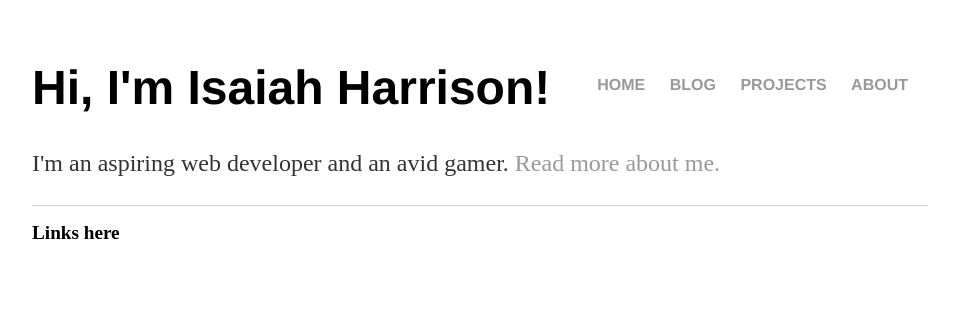
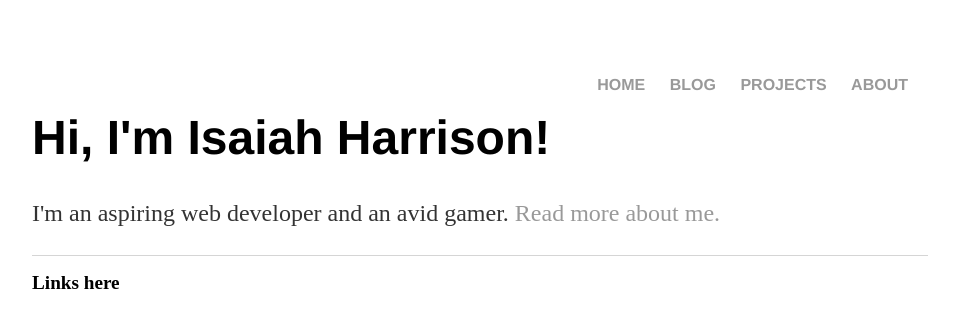
Before and after one commit to IGHarrison/igharrison.github.io, a Jekyll site: the page built from index.html, in a window 1280 px wide. Shown: the top 328 px of the page, without its empty margins (160-1119 px from the left). Built offline with Jekyll 4.4.1, drawn with Linux system fonts in a browser that asks for light colours.

Commit message:
Update main.css

```diff
--- a/css/main.css
+++ b/css/main.css
@@ -53,3 +53,7 @@ ul.posts {
 ul.posts li {
   list-style: none;
 }
+
+.blurb {
+  clear: right;
+}
```
